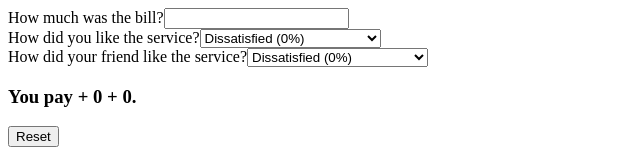
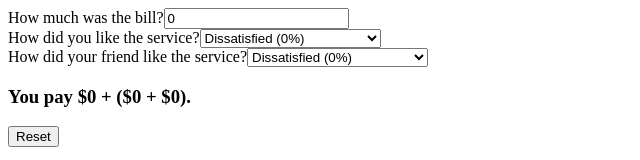
Before and after one commit to thomasmshaffery/react-tutorial, a React (Create React App) app in the folder tip-calculator/: page / in a window 1280 px wide. Shown: the top 160 px of the page, without its empty margins (0-640 px from the left). Built offline with nearby package versions, Linux system fonts and the light colour scheme.

Commit message:
Tip calculation and reset added

```diff
--- a/tip-calculator/src/App.js
+++ b/tip-calculator/src/App.js
@@ -1,9 +1,15 @@
 import React, { useState } from "react";
 
 export default function App() {
-  const [bill, setBill] = useState(null);
+  const [bill, setBill] = useState(0);
   const [myTip, setMyTip] = useState(0);
   const [friendTip, setFriendTip] = useState(0);
+
+  function reset() {
+    setBill(0);
+    setMyTip(0);
+    setFriendTip(0);
+  }
 
   return (
     <div>
@@ -15,7 +21,7 @@ export default function App() {
         How did your friend like the service?
       </Service>
       <DisplayBillTotal bill={bill} myTip={myTip} friendTip={friendTip} />
-      <Reset />
+      <Reset reset={reset} />
     </div>
   );
 }
@@ -38,29 +44,33 @@ function Service({ tip, setTip, children }) {
     <div>
       {children}
       <select value={tip} onChange={(e) => setTip(Number(e.target.value))}>
-        <option value="0">Dissatisfied (0%)</option>
-        <option value="5">It was okay (5%)</option>
-        <option value="10">It was good (10%)</option>
-        <option value="20">Absolutely amazing! (20%)</option>
+        <option value=".0">Dissatisfied (0%)</option>
+        <option value=".05">It was okay (5%)</option>
+        <option value=".10">It was good (10%)</option>
+        <option value=".20">Absolutely amazing! (20%)</option>
       </select>
     </div>
   );
 }
 
 function DisplayBillTotal({ bill, myTip, friendTip }) {
+  const myTipCalculated = Number(bill) * Number(myTip);
+  const friendTipCalculated = Number(bill) * Number(friendTip);
+  const totalTip = (myTipCalculated + friendTipCalculated) / 2;
+
   return (
     <p>
       <h3>
-        You pay {bill} + {myTip} + {friendTip}.
+        You pay ${bill + totalTip} + (${bill} + ${totalTip}).
       </h3>
     </p>
   );
 }
 
-function Reset() {
+function Reset({ reset }) {
   return (
     <div>
-      <button>Reset</button>
+      <button onClick={reset}>Reset</button>
     </div>
   );
 }
```
